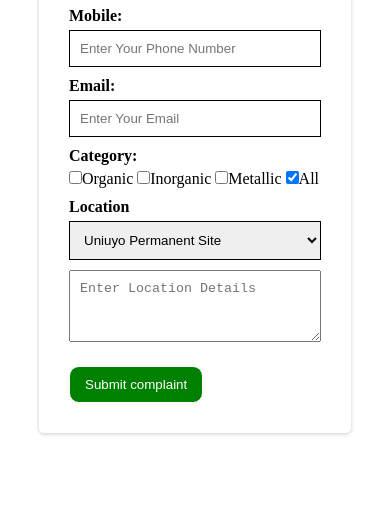
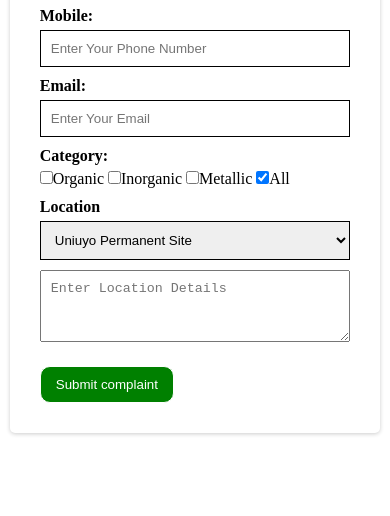
Before and after one commit to Victor-Okpukpan/wasteManagementSystem, a plain HTML site: page complain.html in a window 390 px wide. Shown: the part 328-844 px from the top of the page. Drawn offline with nearby package versions, Linux system fonts and the light colour scheme.

Commit message:
updated styles

```diff
--- a/style.css
+++ b/style.css
@@ -463,8 +463,8 @@ input[type="checkbox"]:checked ~ .hamburger .line3 {
     }
 
     .form-container form{
-        margin-top: 60px;
-        width: 80%;
+        margin: 60px 0 10px 0;
+        width: 95%;
     }
 }
 
```
